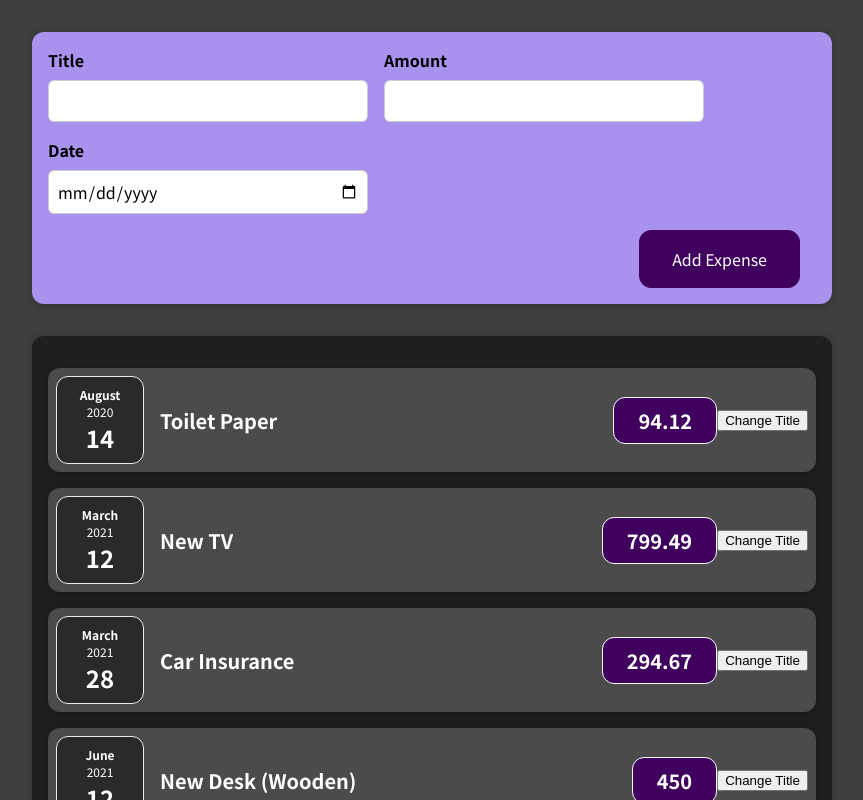
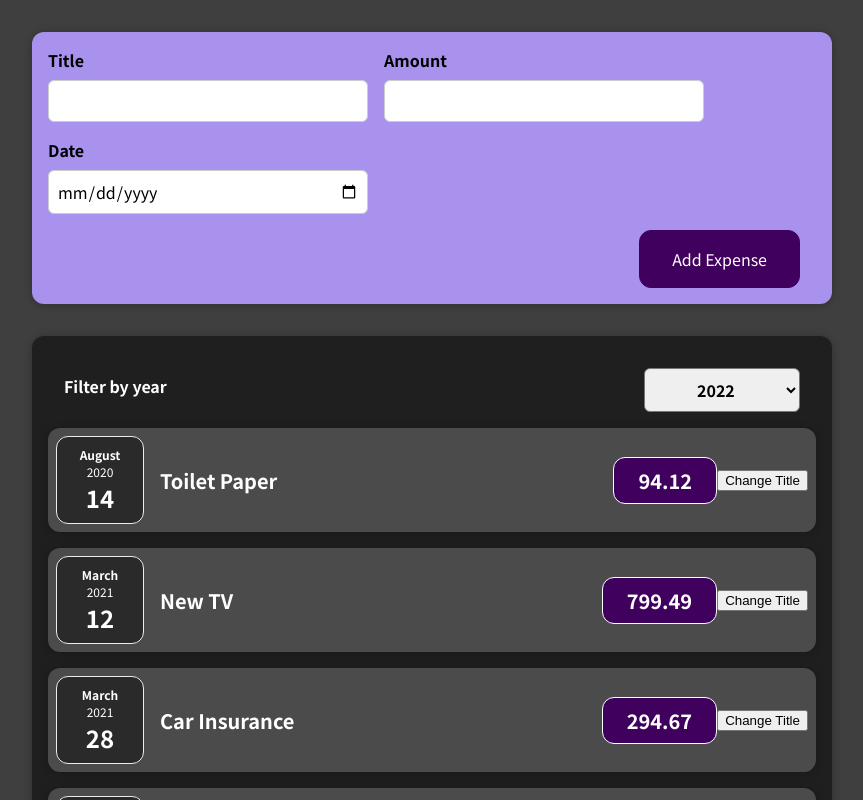
Before and after one commit to KushRawat/react-complete-guide, a React (Create React App) app: page / in a window 1280 px wide. Shown: the top 800 px of the page, without its empty margins (208-1071 px from the left). Built offline with nearby package versions, Linux system fonts and the light colour scheme.

Commit message:
lifting state up

```diff
--- a/src/components/Expenses/Expenses.js
+++ b/src/components/Expenses/Expenses.js
@@ -1,10 +1,22 @@
-import ExpenseItem from "./ExpenseItem";
-import Card from "../UI/Card";
-import "./Expenses.css";
+import { useState } from 'react';
+import ExpenseItem from './ExpenseItem';
+import Card from '../UI/Card';
+import ExpensesFilter from './ExpensesFilter';
+import './Expenses.css';
 
 const Expenses = (props) => {
+  const [selectedYear, setSelectedYear] = useState('2022');
+
+  const saveExpenseFilterHandler = (filter) => {
+    setSelectedYear(filter);
+  };
+
   return (
-    <Card className="expenses">
+    <Card className='expenses'>
+      <ExpensesFilter
+        selected={selectedYear}
+        onSaveExpenseFilter={saveExpenseFilterHandler}
+      />
       <ExpenseItem
         title={props.expenses[0].title}
         amount={props.expenses[0].amount}
--- /dev/null
+++ b/src/components/Expenses/ExpensesFilter.css
@@ -0,0 +1,24 @@
+.expenses-filter {
+  color: white;
+  padding: 0 1rem;
+}
+
+.expenses-filter__control {
+  display: flex;
+  width: 100%;
+  align-items: center;
+  justify-content: space-between;
+  margin: 1rem 0;
+}
+
+.expenses-filter label {
+  font-weight: bold;
+  margin-bottom: 0.5rem;
+}
+
+.expenses-filter select {
+  font: inherit;
+  padding: 0.5rem 3rem;
+  font-weight: bold;
+  border-radius: 6px;
+}
--- /dev/null
+++ b/src/components/Expenses/ExpensesFilter.js
@@ -0,0 +1,26 @@
+import React from 'react';
+
+import './ExpensesFilter.css';
+
+const ExpensesFilter = (props) => {
+  const dropdownChangeHandler = (event) => {
+    const filter = event.target.value;
+    props.onSaveExpenseFilter(filter);
+  };
+
+  return (
+    <div className='expenses-filter'>
+      <div className='expenses-filter__control'>
+        <label>Filter by year</label>
+        <select value={props.selected} onChange={dropdownChangeHandler}>
+          <option value='2022'>2022</option>
+          <option value='2021'>2021</option>
+          <option value='2020'>2020</option>
+          <option value='2019'>2019</option>
+        </select>
+      </div>
+    </div>
+  );
+};
+
+export default ExpensesFilter;
```
